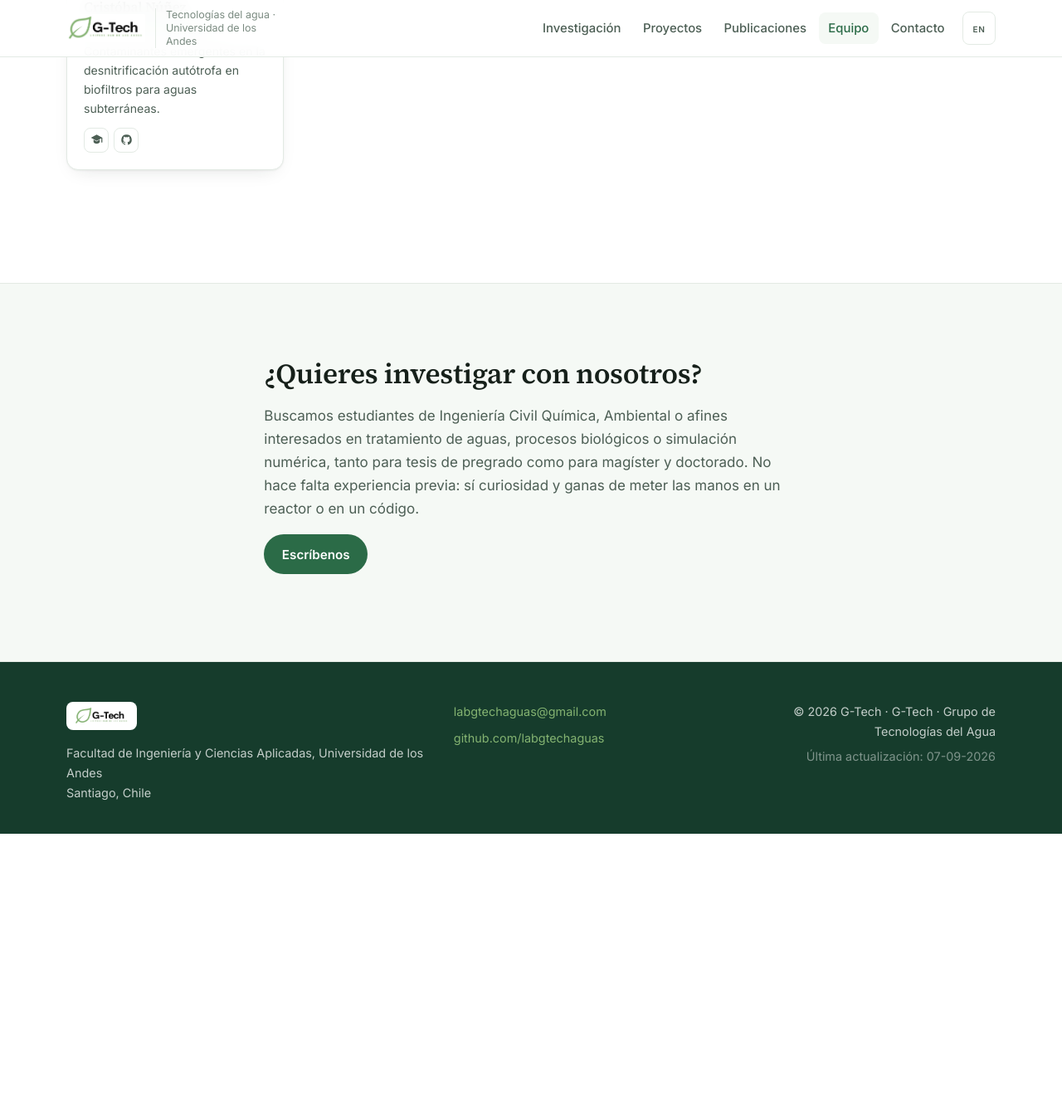
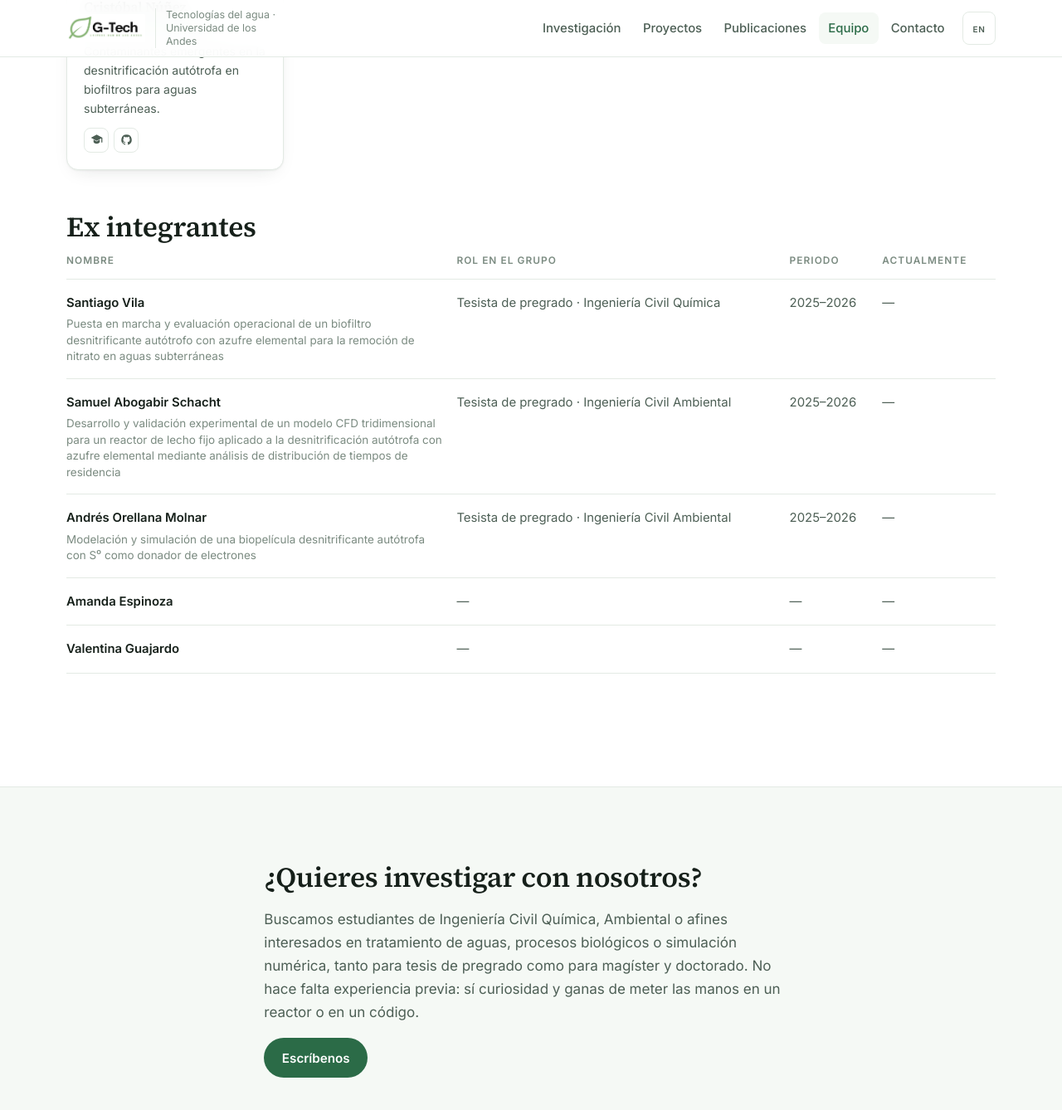
Before and after one commit to labgtechaguas/labgtechaguas.github.io, a Jekyll site: the page built from equipo.html, in a window 1280 px wide and 1400 px high, scrolled down 2297 px. Shown: the top 1338 px of the window at 83% size. Built offline with Jekyll 4.4.1, drawn with Linux system fonts in a browser that asks for light colours; before the commit the page ends 3302 px from its top, so only the background shows below that.

Commit message:
Estudiantes y ex integrantes en la página de Equipo

```diff
--- /dev/null
+++ b/_data/alumni.yml
@@ -0,0 +1,67 @@
+# Ex integrantes del grupo. Se muestran como tabla al final de la página Equipo.
+# 'now' es dónde está la persona hoy; si está vacío se muestra un guion.
+# 'thesis' aparece como línea pequeña bajo el nombre; opcional.
+- name: "Santiago Vila"
+  linkedin: ""
+  role:
+    es: "Tesista de pregrado · Ingeniería Civil Química"
+    en: "Undergraduate researcher · Chemical Engineering"
+  period: "2025–2026"
+  thesis:
+    es: "Puesta en marcha y evaluación operacional de un biofiltro desnitrificante autótrofo con azufre elemental para la remoción de nitrato en aguas subterráneas"
+    en: "Start-up and operational assessment of an elemental sulfur autotrophic denitrifying biofilter for nitrate removal from groundwater"
+  now:
+    es: ""
+    en: ""
+
+- name: "Samuel Abogabir Schacht"
+  linkedin: ""
+  role:
+    es: "Tesista de pregrado · Ingeniería Civil Ambiental"
+    en: "Undergraduate researcher · Environmental Engineering"
+  period: "2025–2026"
+  thesis:
+    es: "Desarrollo y validación experimental de un modelo CFD tridimensional para un reactor de lecho fijo aplicado a la desnitrificación autótrofa con azufre elemental mediante análisis de distribución de tiempos de residencia"
+    en: "Development and experimental validation of a three-dimensional CFD model of a fixed-bed reactor for sulfur-based autotrophic denitrification through residence time distribution analysis"
+  now:
+    es: ""
+    en: ""
+
+- name: "Andrés Orellana Molnar"
+  linkedin: ""
+  role:
+    es: "Tesista de pregrado · Ingeniería Civil Ambiental"
+    en: "Undergraduate researcher · Environmental Engineering"
+  period: "2025–2026"
+  thesis:
+    es: "Modelación y simulación de una biopelícula desnitrificante autótrofa con S⁰ como donador de electrones"
+    en: "Modelling and simulation of an autotrophic denitrifying biofilm with S⁰ as electron donor"
+  now:
+    es: ""
+    en: ""
+
+- name: "Amanda Espinoza"
+  linkedin: ""
+  role:
+    es: ""
+    en: ""
+  period: ""
+  thesis:
+    es: ""
+    en: ""
+  now:
+    es: ""
+    en: ""
+
+- name: "Valentina Guajardo"
+  linkedin: ""
+  role:
+    es: ""
+    en: ""
+  period: ""
+  thesis:
+    es: ""
+    en: ""
+  now:
+    es: ""
+    en: ""
--- a/_data/en.yml
+++ b/_data/en.yml
@@ -103,6 +103,11 @@ team:
   postdocs: "Postdoctoral researchers"
   phd: "PhD students"
   undergrad: "Undergraduate students"
+  alumni: "Alumni"
+  alumni_name: "Name"
+  alumni_role: "Role in the group"
+  alumni_period: "Period"
+  alumni_now: "Currently"
   students: "Students"
   interests: "Interests"
   profile: "Full profile"
--- a/_data/es.yml
+++ b/_data/es.yml
@@ -106,6 +106,11 @@ team:
   postdocs: "Investigadores postdoctorales"
   phd: "Estudiantes de doctorado"
   undergrad: "Estudiantes de pregrado"
+  alumni: "Ex integrantes"
+  alumni_name: "Nombre"
+  alumni_role: "Rol en el grupo"
+  alumni_period: "Periodo"
+  alumni_now: "Actualmente"
   students: "Estudiantes"
   interests: "Intereses"
   profile: "Perfil completo"
--- a/_layouts/team.html
+++ b/_layouts/team.html
@@ -40,6 +40,40 @@ layout: page
       </div>
     {% endif %}
 
+    {% comment %} Alumni: tabla al final {% endcomment %}
+    {% if site.data.alumni and site.data.alumni.size > 0 %}
+      <h2 class="section__title">{{ t.team.alumni }}</h2>
+      <div class="table-scroll">
+        <table class="alumni">
+          <thead>
+            <tr>
+              <th scope="col">{{ t.team.alumni_name }}</th>
+              <th scope="col">{{ t.team.alumni_role }}</th>
+              <th scope="col">{{ t.team.alumni_period }}</th>
+              <th scope="col">{{ t.team.alumni_now }}</th>
+            </tr>
+          </thead>
+          <tbody>
+            {% for a in site.data.alumni %}
+            <tr>
+              <td>
+                {% if a.linkedin and a.linkedin != "" %}
+                  <a href="https://www.linkedin.com/in/{{ a.linkedin }}/"><b>{{ a.name }}</b></a>
+                {% else %}
+                  <b>{{ a.name }}</b>
+                {% endif %}
+                {% if a.thesis and a.thesis[page.lang] != "" %}<span class="alumni__thesis">{{ a.thesis[page.lang] }}</span>{% endif %}
+              </td>
+              <td>{% if a.role and a.role[page.lang] != "" %}{{ a.role[page.lang] }}{% else %}&mdash;{% endif %}</td>
+              <td>{% if a.period and a.period != "" %}{{ a.period }}{% else %}&mdash;{% endif %}</td>
+              <td>{% if a.now and a.now[page.lang] != "" %}{{ a.now[page.lang] }}{% else %}&mdash;{% endif %}</td>
+            </tr>
+            {% endfor %}
+          </tbody>
+        </table>
+      </div>
+    {% endif %}
+
   </div>
 </section>
 
--- a/assets/css/style.css
+++ b/assets/css/style.css
@@ -325,6 +325,21 @@ p  { margin: 0 0 1em; }
 .mini__links a:hover { border-color: var(--green-mid); color: var(--green-deep); background: var(--bg-alt); }
 .mini__links svg { width: 15px; height: 15px; }
 
+/* Alumni: tabla */
+.table-scroll { overflow-x: auto; -webkit-overflow-scrolling: touch; margin-bottom: 3rem; }
+.alumni { width: 100%; border-collapse: collapse; font-size: .93rem; min-width: 620px; }
+.alumni th {
+  text-align: left; font-family: var(--sans); font-size: .74rem; font-weight: 600;
+  letter-spacing: .09em; text-transform: uppercase; color: var(--ink-faint);
+  padding: 0 1rem .7rem 0; border-bottom: 1px solid var(--line); white-space: nowrap;
+}
+.alumni td { padding: 1rem 1rem 1rem 0; border-bottom: 1px solid var(--line); vertical-align: top; color: var(--ink-soft); }
+.alumni td:first-child { width: 42%; }
+.alumni td b { color: var(--ink); font-weight: 600; }
+.alumni a { text-decoration: none; }
+.alumni a:hover b { color: var(--green-deep); text-decoration: underline; }
+.alumni__thesis { display: block; margin-top: .25rem; font-size: .84rem; color: var(--ink-faint); line-height: 1.45; }
+
 /* --------------------------------------------------------------- contacto --- */
 .contact__list { list-style: none; margin: 0 0 3.5rem; padding: 0; display: grid; grid-template-columns: repeat(auto-fit, minmax(240px, 1fr)); gap: 1.5rem; }
 .contact__list li { display: flex; gap: 1rem; align-items: flex-start; }
```
